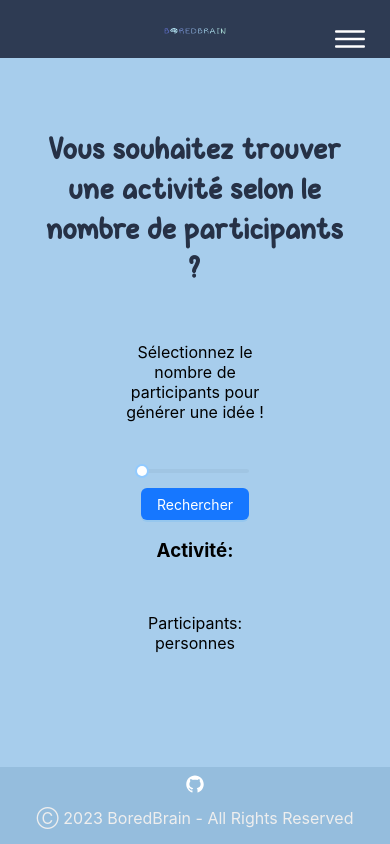
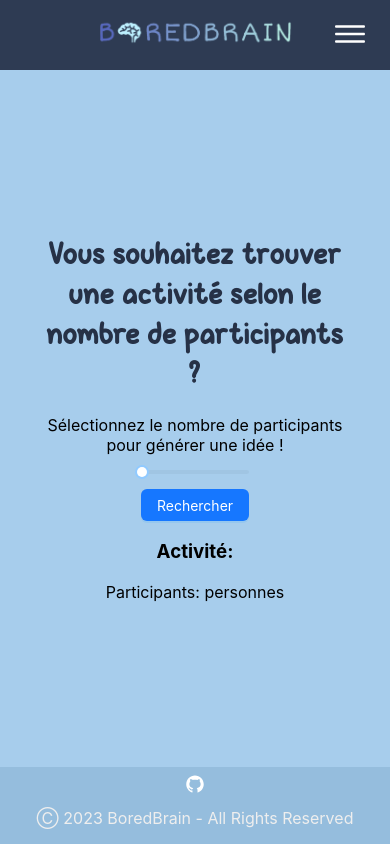
Before and after one commit to AndelysP/Bored_Generator, a React (Create React App) app: page /number in a window 390 px wide. Built offline with nearby package versions, Linux system fonts and the light colour scheme.

Commit message:
Repsonsive de l'application

```diff
--- a/src/assets/sass/App.scss
+++ b/src/assets/sass/App.scss
@@ -6,6 +6,8 @@
 
 body {
     background-color: rgb(167, 205, 236);
+    margin: 0 auto;
+    box-sizing: border-box;
 }
 
 .nav {
@@ -42,15 +44,22 @@ body {
 
         img {
             max-width: 16vw;
+
+            @media screen and (max-width: 767px) {
+                max-width: 50vw;
+            }
         }
 
         .hamburger-icon {
-            font-size: 2rem;
             margin-right: 20px;
             cursor: pointer;
             position: absolute;
             right: 0;
             fill: #fff;
+
+            @media screen and (max-width: 767px) {
+                bottom: 16px;
+            }
         }
     }
 
@@ -117,11 +126,24 @@ body {
 
         button {
             margin: 0 1rem;
+
+            @media screen and (max-width: 767px) {
+                margin: 0.5rem 0.2rem;
+            }
+        }
+
+        @media screen and (max-width: 767px) {
+            flex-wrap: wrap;
         }
     }
 
     .slider-container {
         width: 30vw;
+    }
+
+    .participant, .price {
+        padding: 0;
+        margin: 0;
     }
 }
 
--- a/src/components/NumberIdea.js
+++ b/src/components/NumberIdea.js
@@ -25,7 +25,7 @@ const NumberIdea = () => {
       <Navbar />
       <div className="generator">
         <h1>Vous souhaitez trouver une activité selon le nombre de participants ?</h1>
-        <p>Sélectionnez le nombre de participants pour générer une idée ! </p>
+        <p className='participant'>Sélectionnez le nombre de participants pour générer une idée ! </p>
 
         <div className="slider-container">
           <Slider min={1} max={8} onChange={setNumbers} value={numbers} />
@@ -35,7 +35,7 @@ const NumberIdea = () => {
 
         <>
           <h3>Activité: {numberIdeas.activity}</h3>
-          <p>Participants: {numberIdeas.participants} personnes</p>
+          <p className='participant'>Participants: {numberIdeas.participants} personnes</p>
         </>
 
       </div>
--- a/src/components/PriceIdea.js
+++ b/src/components/PriceIdea.js
@@ -26,7 +26,7 @@ const PriceIdea = () => {
       <Navbar />
       <div className="generator">
         <h1>Vous souhaitez trouver une activité selon le prix ?</h1>
-        <p>Sélectionnez une fourchette de prix comprise entre 0 et 1 pour générer une idée !</p>
+        <p className='price'>Sélectionnez une fourchette de prix comprise entre 0 et 1 pour générer une idée !</p>
 
         <div className="slider-container">
           <Slider min={0} max={1} step={0.1} onChange={setPrice} value={price} />
```
Also changed, not shown: src/App.js (line endings or trailing spaces).
